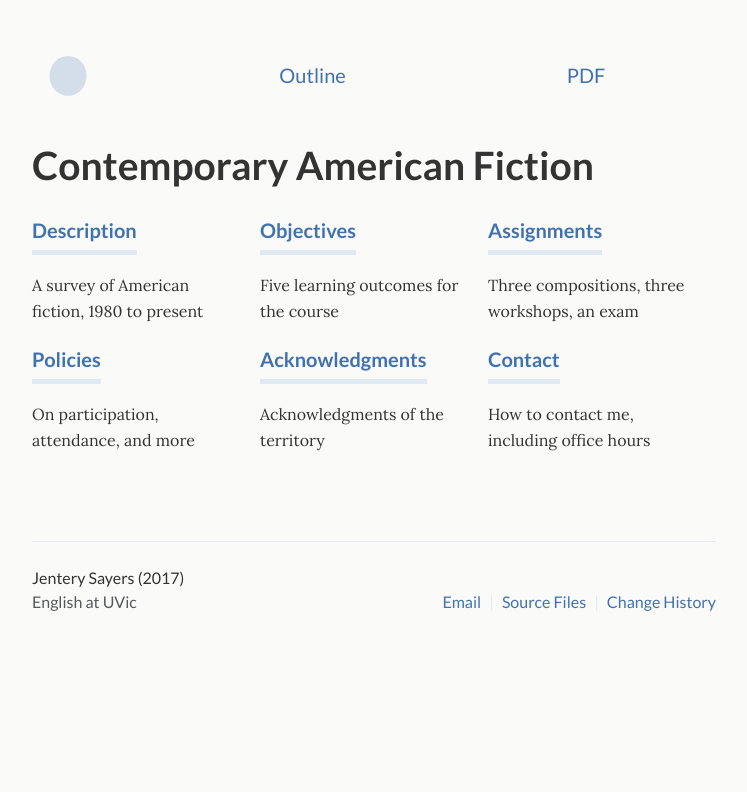
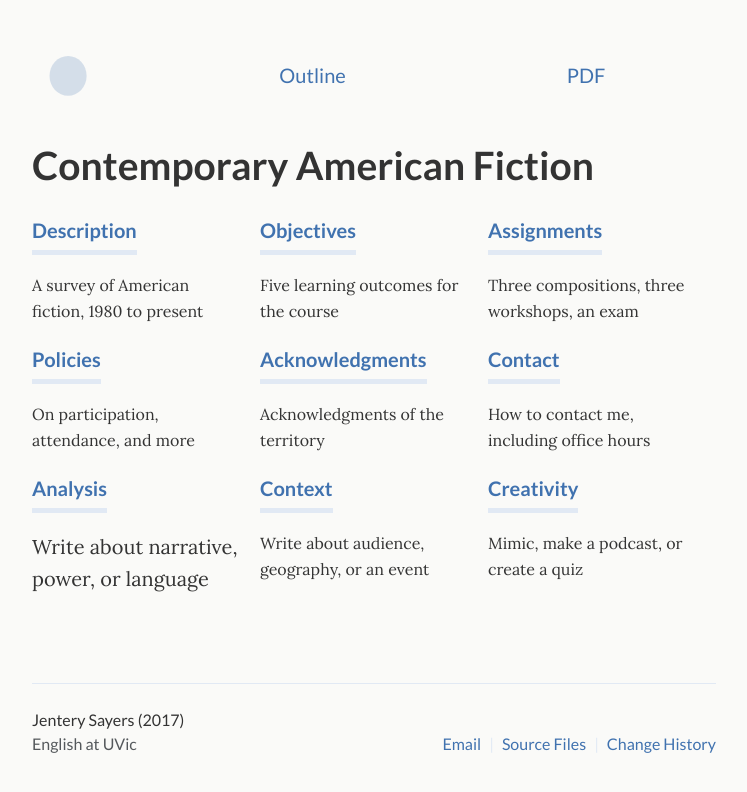
Before and after one commit to jentery/429c, a Jekyll site: the page built from _pages/outline.html, in a window 1280 px wide. Shown: the top 792 px of the page, without its empty margins (266-1013 px from the left). Built offline with Jekyll 4.4.1, drawn with Linux system fonts in a browser that asks for light colours.

Commit message:
Update outline.html

```diff
--- a/_pages/outline.html
+++ b/_pages/outline.html
@@ -54,4 +54,28 @@ permalink: /outline
       </div>
     </div>
   </div><!-- grid -->
+
+    <div class="grid no-gutters">
+
+    <div class="unit one-third">
+      <div class="analysis">
+        <h4 class="project-title"><a href="analysis/">Analysis</a></h4>
+        <p>Write about narrative, power, or language</p>
+      </div>
+    </div>
+
+    <div class="unit one-third">
+      <div class="project">
+        <h4 class="project-title"><a href="context/">Context</a></h4>
+        <p>Write about audience, geography, or an event</p>
+      </div>
+    </div>
+
+    <div class="unit one-third">
+      <div class="project">
+        <h4 class="project-title"><a href="creativity/">Creativity</a></h4>
+        <p>Mimic, make a podcast, or create a quiz</p>
+      </div>
+    </div>
+  </div><!-- grid -->
 </div>
```
